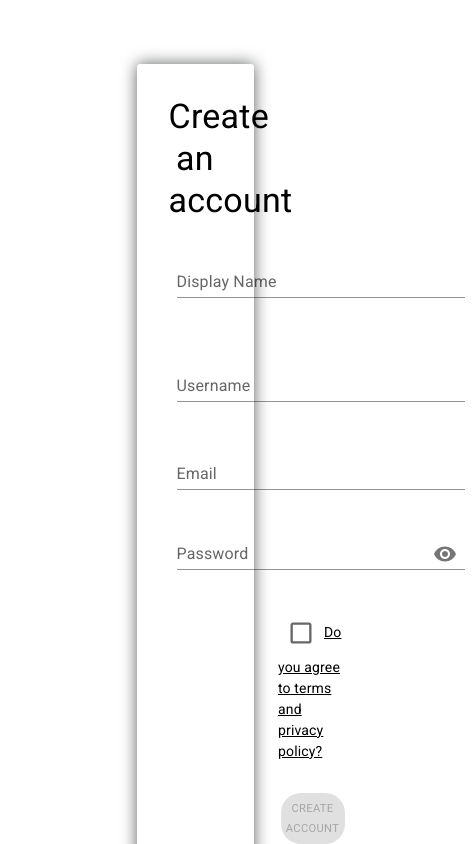
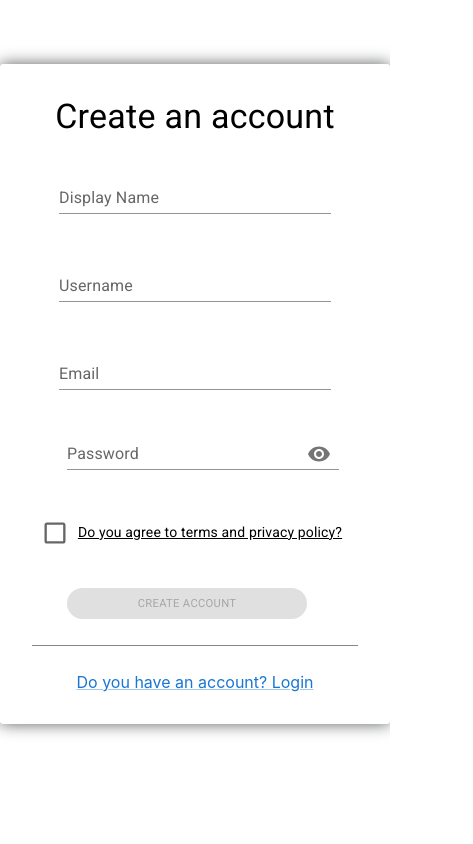
Before and after one commit to YhanahiRosenthal/loginApp, a React (Create React App) app: page / in a window 390 px wide. Shown: the top 844 px of the page, 473 px wide, since content can reach past the window. Built offline with nearby package versions, Linux system fonts and the light colour scheme.

Commit message:
validations finished and responsive fixed

```diff
--- a/src/sign-up/SignUpForm.tsx
+++ b/src/sign-up/SignUpForm.tsx
@@ -41,7 +41,6 @@ const SignForm = () => {
 
     const handleCheckboxChange = (e: React.ChangeEvent<HTMLInputElement>) => {
         const { checked } = e.target;
-        console.log(e.target.checked)
         setIsPressed(checked);
         setFormData({ ...formData, termsAndConditions: checked });
     };
@@ -50,6 +49,7 @@ const SignForm = () => {
 
         const isAllFieldsFilled = Object.values(formData).every(value => !!value);
         setIsFormValid(isAllFieldsFilled && isPressed);
+
     }, [formData, isPressed]);
 
     const schema = Joi.object({
@@ -94,7 +94,7 @@ const SignForm = () => {
         password:
             Joi.string()
                 .min(8)
-                // .pattern(/^(?=.*[a-z])(?=.*[A-Z])(?=.*\d)[a-zA-Z\d]{8,}$/)
+                .pattern(/^(?=.*[a-z])(?=.*[A-Z])(?=.*\d)(?=.*[-!@#$%^&*()_+|~=`{}[\]:";'<>?,./])[a-zA-Z\d-!@#$%^&*()_+|~=`{}[\]:";'<>?,./]{8,}$/)
                 .required()
                 .messages({
                 'string.pattern.base':
@@ -115,7 +115,12 @@ const SignForm = () => {
 
     const handleSubmit = (e: React.FormEvent<HTMLFormElement>) => {
         e.preventDefault()
+        const { error } = schema.validate(formData)
+        if(error){
+            console.log('MessageError: There are error yet')
+        }
         console.log(formData)
+
     }
 
     const {
@@ -133,6 +138,10 @@ const SignForm = () => {
 
     return (
         <Grid
+            sx={{
+                minWidth: '390px',
+                maxWidth: '500px'
+            }}
             width="30%"
             padding='2rem'
             borderRadius='.2rem'
@@ -152,7 +161,15 @@ const SignForm = () => {
                     justifyContent="center"
                     alignItems="center"
                     >
-                    <Grid item>
+                    <Grid
+                        item
+                        xs={12}
+                        md={6}
+                        sx={{
+                            minWidth: '18rem',
+                            maxWidth: '500px'
+                        }}
+                        >
                         <TextField
                             label="Display Name"
                             {...register('displayName')}
@@ -161,18 +178,25 @@ const SignForm = () => {
                             variant="standard"
                             onChange={handleChange}
                             error={!!errors.displayName}
-                            helperText={typeof errors.displayName === 'string' ? errors.displayName : ''}
+                            helperText={errors.displayName?.message ? errors.displayName.message.toString() : ''}
                             sx={{
-                                width: '18rem',
+                                width: '100%',
                                 '&:hover .MuiInput-underline:before': {
                                 borderBottomColor: '#9aa2c1',
                                 },
                             }}
                             margin="normal"
                         />
-                        <p></p>
                     </Grid>
-                    <Grid item>
+                    <Grid
+                        item
+                        xs={12}
+                        md={6}
+                        sx={{
+                            minWidth: '18rem',
+                            maxWidth: '500px'
+                        }}
+                        >
                         <TextField
                             label="Username"
                             {...register('username')}
@@ -181,9 +205,9 @@ const SignForm = () => {
                             variant="standard"
                             onChange={handleChange}
                             error={!!errors.username}
-                            helperText={typeof errors.username === 'string' ? errors.username : ''}
+                            helperText={errors.username?.message ? errors.username.message.toString() : ''}
                             sx={{
-                                width: '18rem',
+                                width: '100%',
                                 '&:hover .MuiInput-underline:before': {
                                 borderBottomColor: '#9aa2c1',
                                 },
@@ -191,7 +215,15 @@ const SignForm = () => {
                             margin="normal"
                         />
                     </Grid>
-                    <Grid item>
+                    <Grid
+                        item
+                        xs={12}
+                        md={6}
+                        sx={{
+                            minWidth: '18rem',
+                            maxWidth: '500px'
+                        }}
+                        >
                         <TextField
                             label="Email"
                             {...register('email')}
@@ -200,9 +232,9 @@ const SignForm = () => {
                             variant="standard"
                             onChange={handleChange}
                             error={!!errors.email}
-                            helperText={typeof errors.email === 'string' ? errors.email : ''}
+                            helperText={errors.email?.message ? errors.email.message.toString() : ''}
                             sx={{
-                                width: '18rem',
+                                width: '100%',
                                 '&:hover .MuiInput-underline:before': {
                                 borderBottomColor: '#9aa2c1',
                                 },
@@ -210,11 +242,19 @@ const SignForm = () => {
                             margin="normal"
                         />
                     </Grid>
-                    <Grid item>
+                    <Grid
+                        item
+                        xs={12}
+                        md={6}
+                        sx={{
+                            minWidth: '18rem',
+                            maxWidth: '500px'
+                        }}
+                        >
                         <FormControl
                             sx={{
                                 m:1 ,
-                                width: '18rem',
+                                width: '100%',
                                 '&:hover .MuiInput-underline:before': {
                                 borderBottomColor: '#9aa2c1',
                                 },
@@ -242,7 +282,7 @@ const SignForm = () => {
                                 }
                             />
                             {errors.password && (
-                            <FormHelperText>{typeof errors.password === 'string' ? errors.password : ''}</FormHelperText>
+                            <FormHelperText>{errors.password?.message ? errors.password.message.toString() : ''}</FormHelperText>
     )}
                         </FormControl>
                     </Grid>
```
